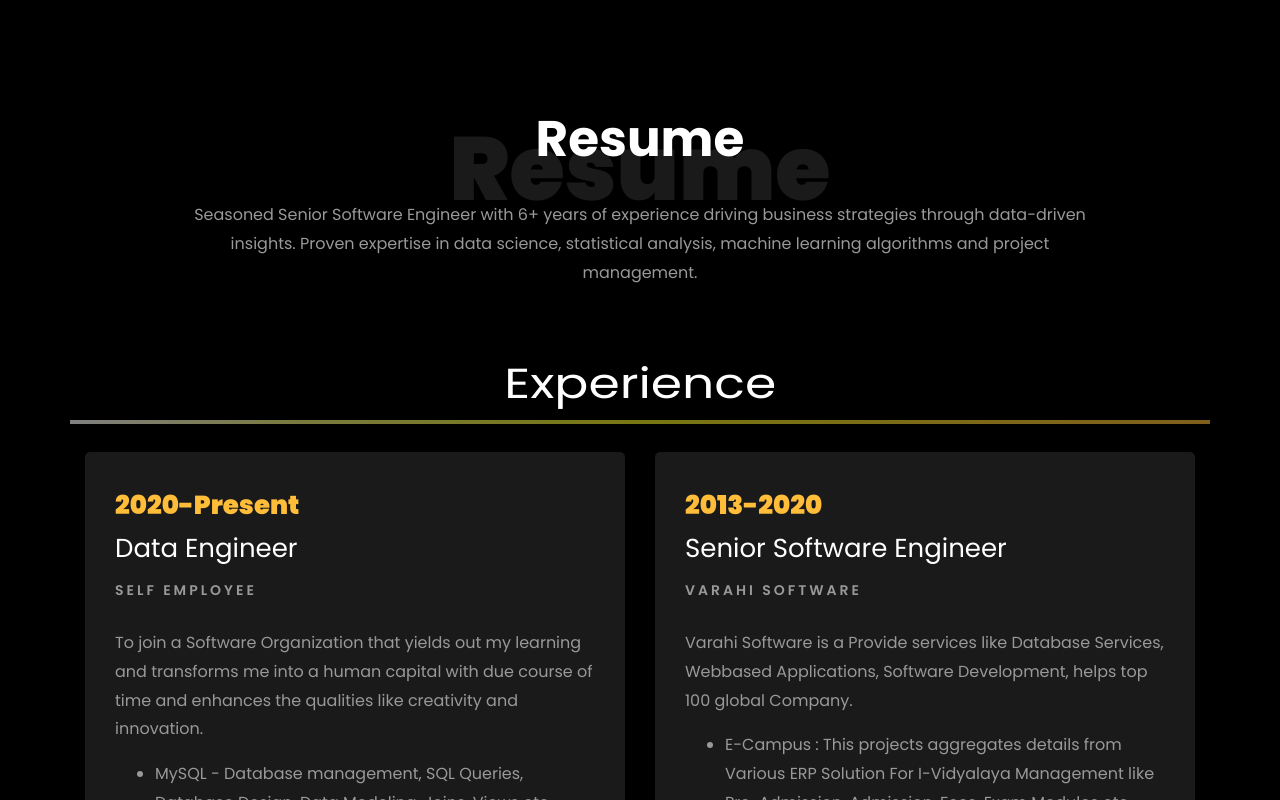
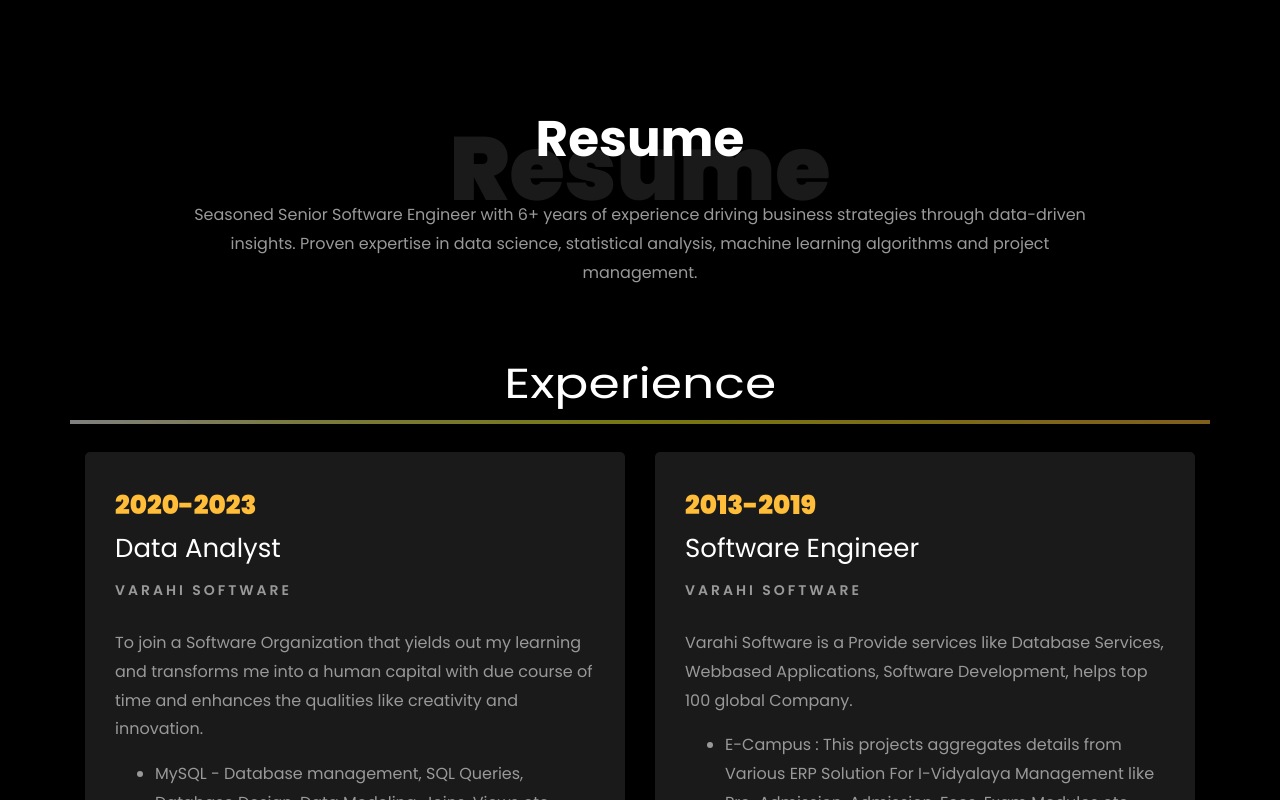
Before and after one commit to SureshRadadiya/Portfolio, a plain HTML site: page index.html in a window 1280 px wide. Shown: the part 1692-2492 px from the top of the page. Drawn offline with Linux system fonts and the light colour scheme; files whose address does not match are found by name.

```diff
--- a/index.html
+++ b/index.html
@@ -187,7 +187,7 @@
 
 						<br>
 						<br>
-			            <h2>A Senior Software Engineer</h2>
+			            <h2>A Software Engineer</h2>
 						<!-- <h2 class="d-flex" style="margin-bottom: 0">With over 5 years of experience</h2> -->
 						<!-- <br> -->
 			            <!-- <p><a href="https://www.youtube.com/@RishabhMishraOfficial" class="btn btn-primary py-3 px-4">YouTube</a>  -->
@@ -324,9 +324,9 @@
 		<div class="row">
 				<div class="col-md-6">
 					<div class="resume-wrap ftco-animate">
-						<span class="date">2020-Present</span>
-						<h2>Data Engineer</h2>
-						<span class="position">Self Employee</span>
+						<span class="date">2020-2023</span>
+						<h2>Data Analyst</h2>
+						<span class="position">Varahi Software</span>
 						<p class="mt-4">To join a Software Organization that yields out my learning and transforms me into a human capital with due course of time and enhances the qualities like creativity and innovation.
 							<ul>
 							<li>MySQL - Database management, SQL Queries, Database Design, Data Modeling, Joins, Views etc
@@ -346,8 +346,8 @@
 
 				<div class="col-md-6">
 					<div class="resume-wrap ftco-animate">
-						<span class="date">2013-2020</span>
-						<h2>Senior Software Engineer</h2>
+						<span class="date">2013-2019</span>
+						<h2>Software Engineer</h2>
 						<span class="position">Varahi Software</span>
 						<p class="mt-4">Varahi Software is a Provide services like Database Services, Webbased Applications, Software Development, helps top 100 global Company.
 							<ul>
```
